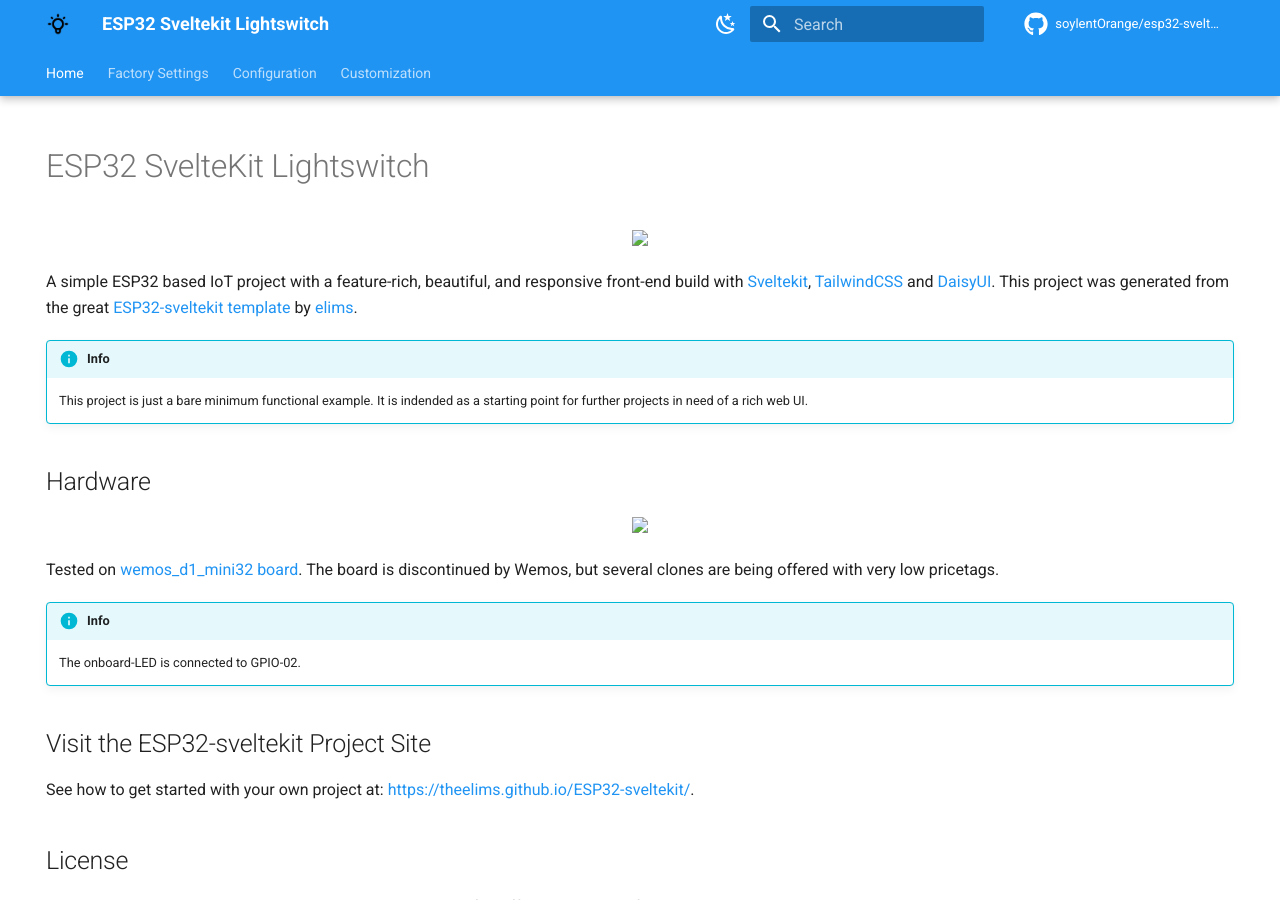
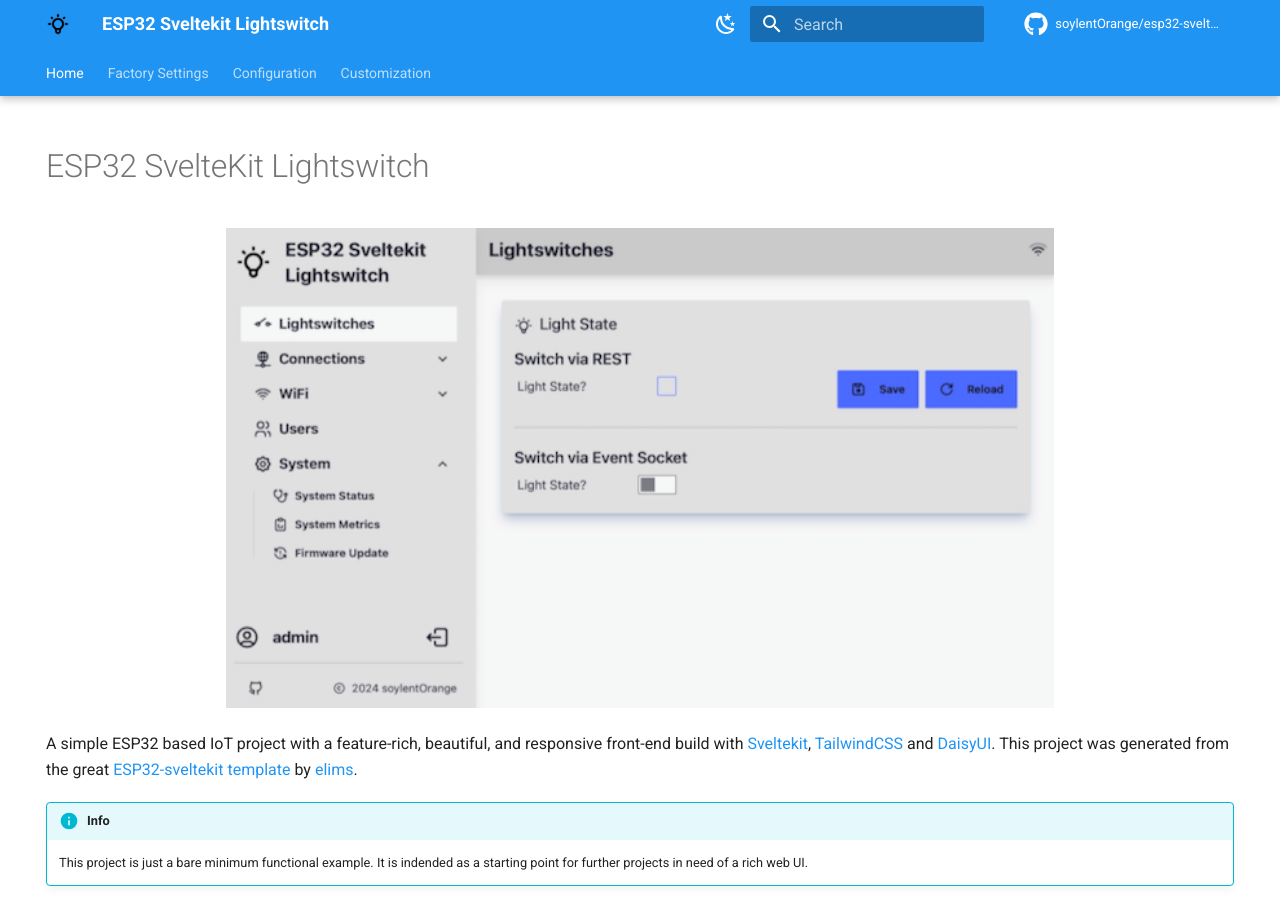
Before and after one commit to soylentOrange/esp32-sveltekit, an MkDocs documentation site: the page built from docs/index.md, in a window 1280 px wide and 900 px high. Built offline with MkDocs 1.6.1 and Material for MkDocs 9.7.7, drawn with Linux system fonts in a browser that asks for light colours; comment, search, counter and statistics services are not loaded.

Commit message:
Update index.md

```diff
--- a/docs/index.md
+++ b/docs/index.md
@@ -7,7 +7,7 @@
 # ESP32 SvelteKit Lightswitch
 
 <div align="center">
-<img style="height:480px" src="/docs/media/Screenshot_light.png">
+<img src="media/Screenshot_light.png" style="height:480px">
 </div>
 
 A simple ESP32 based IoT project with a feature-rich, beautiful, and responsive front-end build with [Sveltekit](https://kit.svelte.dev/), [TailwindCSS](https://tailwindcss.com/) and [DaisyUI](https://daisyui.com/). This project was generated from the great [ESP32-sveltekit template](https://github.com/theelims/ESP32-sveltekit) by [elims](https://github.com/theelims).
@@ -19,7 +19,7 @@
 ## Hardware
 
 <div align="center">
-<img style="height:480px" src="/docs/media/boards/wemos_D1_Mini_ESP32/wemos_D1_Mini_ESP32_pinout.png">
+<img src="media/boards/wemos_D1_Mini_ESP32/wemos_D1_Mini_ESP32_pinout.png" style="height:480px">
 </div>
 
 Tested on [wemos_d1_mini32 board](https://www.wemos.cc/en/latest/). The board is discontinued by Wemos, but several clones are being offered with very low pricetags.
```
